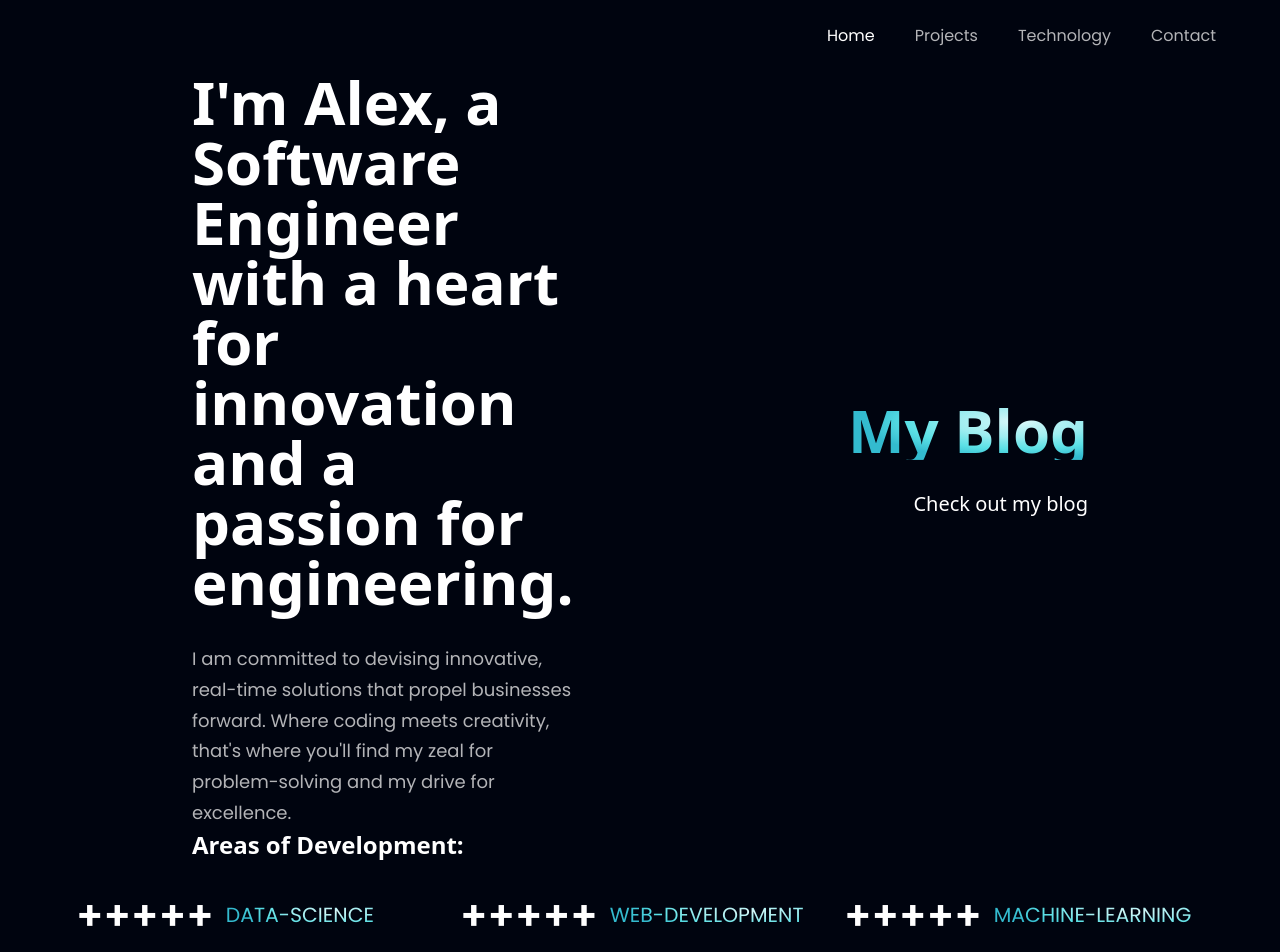
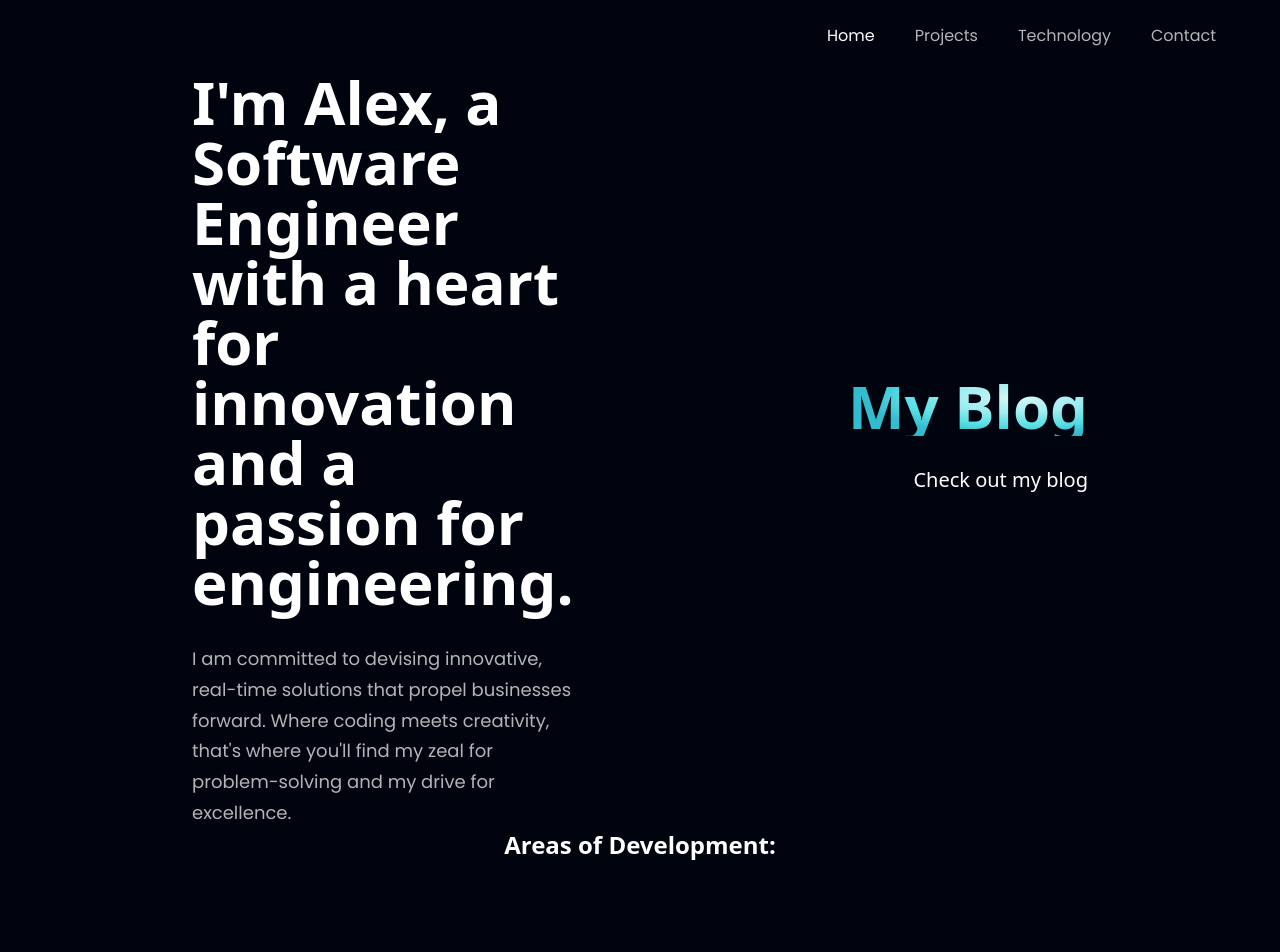
Before and after one commit to AleksandarBuk/portfolio, a React (Vite) app: page / in a window 1280 px wide. Shown: the top 952 px of the page. Built offline with nearby package versions, Linux system fonts and the light colour scheme.

Commit message:
Resizability +

```diff
--- a/src/compontents/Hero.jsx
+++ b/src/compontents/Hero.jsx
@@ -16,7 +16,7 @@ const Hero = () => {
           I am committed to devising innovative, real-time solutions that propel businesses forward.
           Where coding meets creativity, that's where you'll find my zeal for problem-solving and my drive for excellence.
         </p>
-        <p className="text-2xl text-white mb-4 font-semibold">Areas of Development:</p>
+
       </div>
 
       {/* Image Container */}
--- a/src/compontents/Skills.jsx
+++ b/src/compontents/Skills.jsx
@@ -2,17 +2,23 @@ import { stats } from "../constants";
 import styles from "../style";
 
 const Skills = () => (
-  <section className={`${styles.flexCenter} flex-row flex-wrap sm:mb-20 mb-6`}>
+  <section className={`${styles.flexCenter} flex-col flex-wrap sm:mb-20 mb-6`}>
+    <div>
+      <p className="text-2xl text-white mb-4 font-semibold">Areas of Development:</p>
+    </div>
+
+    <div className="flex flex-row flex-wrap justify-start items-center">
       {stats.map((stat) => (
-      <div key={stat.id} className={`flex-1 flex justify-start items-center flex-row m-3`} >
+        <div key={stat.id} className="m-20"> {/* Increased margin */}
           <h4 className="font-poppins font-semibold xs:text-[40.89px] text-[30.89px] xs:leading-[53.16px] leading-[43.16px] text-white">
             {stat.value}
           </h4>
-        <p className="font-poppins font-normal xs:text-[20.45px] text-[15.45px] xs:leading-[26.58px] leading-[21.58px] text-gradient uppercase ml-3">
+          <p className="font-poppins font-normal xs:text-[20.45px] text-[15.45px] xs:leading-[26.58px] leading-[21.58px] text-gradient uppercase">
             {stat.title}
           </p>
         </div>
       ))}
+    </div>
   </section>
 );
 
```
Lines whose indentation alone changed are shown as unchanged.
